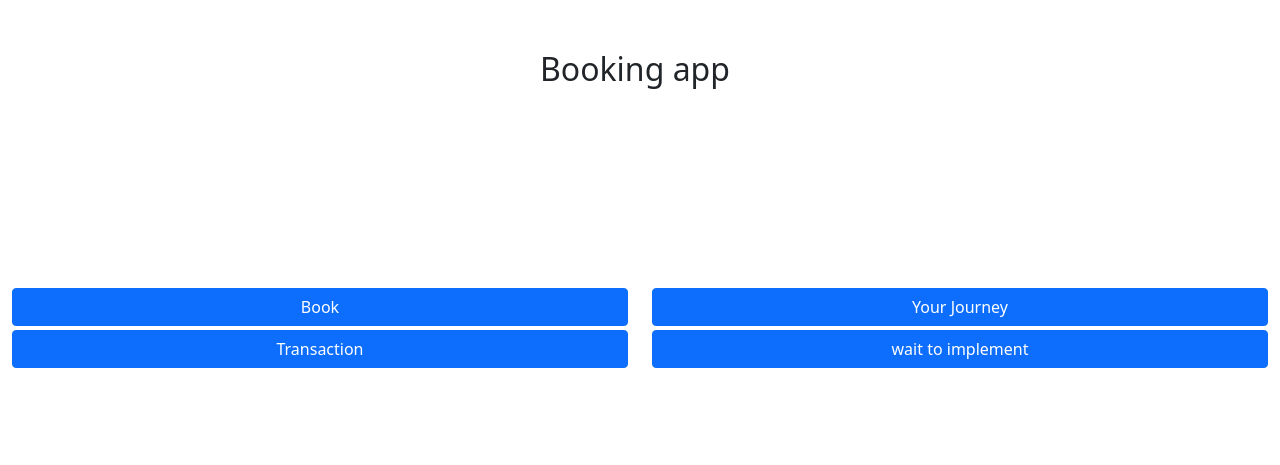
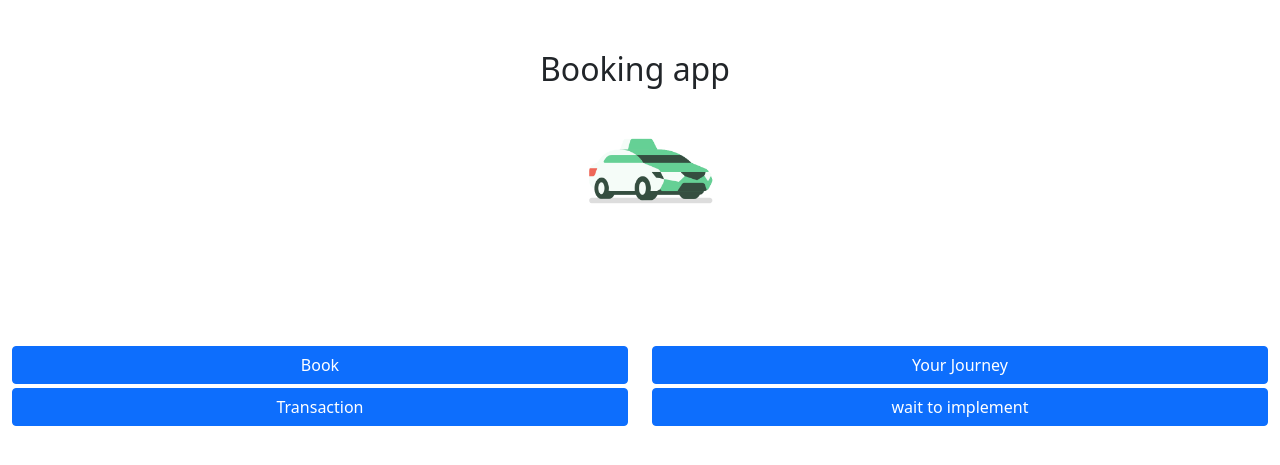
Before and after one commit to Garrr123/Projectmain, a Flask app: page / in a window 1280 px wide. Shown: the top 465 px of the page. Run offline with Flask 2, Linux system fonts and the light colour scheme; parts of the project's set-up code (start-up, migrations or seed data) failed here and were passed over; some libraries are stand-ins or nearby versions.

Commit message:
edit main.html
added a picture to main.html

```diff
--- a/templates/Main.html
+++ b/templates/Main.html
@@ -83,7 +83,8 @@
 
   </head>
   <body>
-        <h2 class="mx-auto" style="width: 200px; margin-top:50px; margin-bottom: 200px;">Booking app</h2>
+        <h2 class="mx-auto" style="width: 200px; margin-top:50px;">Booking app</h2>
+        <img class="rounded mx-auto d-block" style="width: 150px; margin-bottom: 100px;" src="../pic/standard–taxi@500.png" alt="grabcar pic" >
         <div class="container-fluid">
           <div class="row mt-1">
             <form action="/gotoBook" class="col" style="display:grid">
```
Also changed, not shown: pic/standard–taxi@500.png (added).
